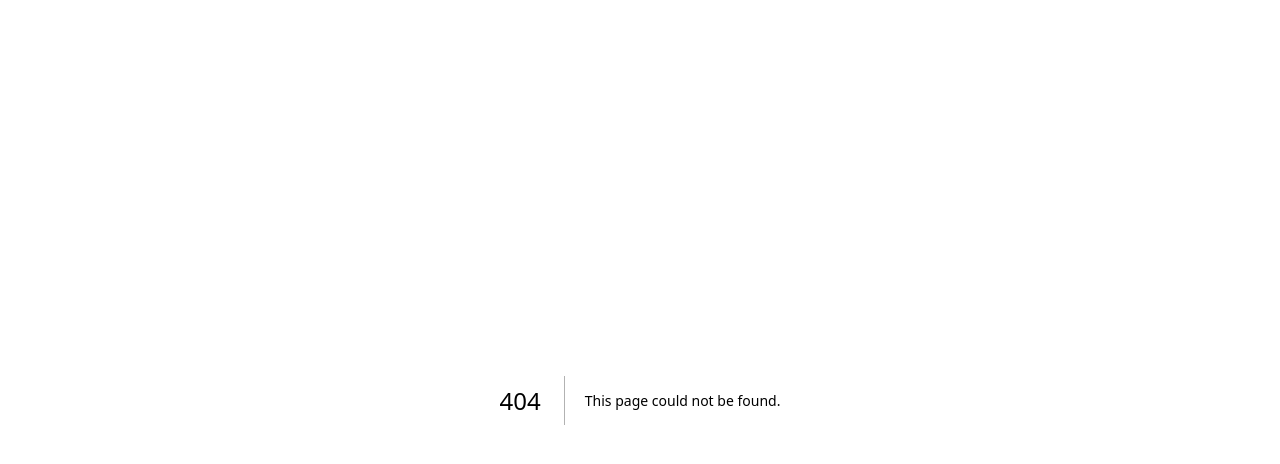
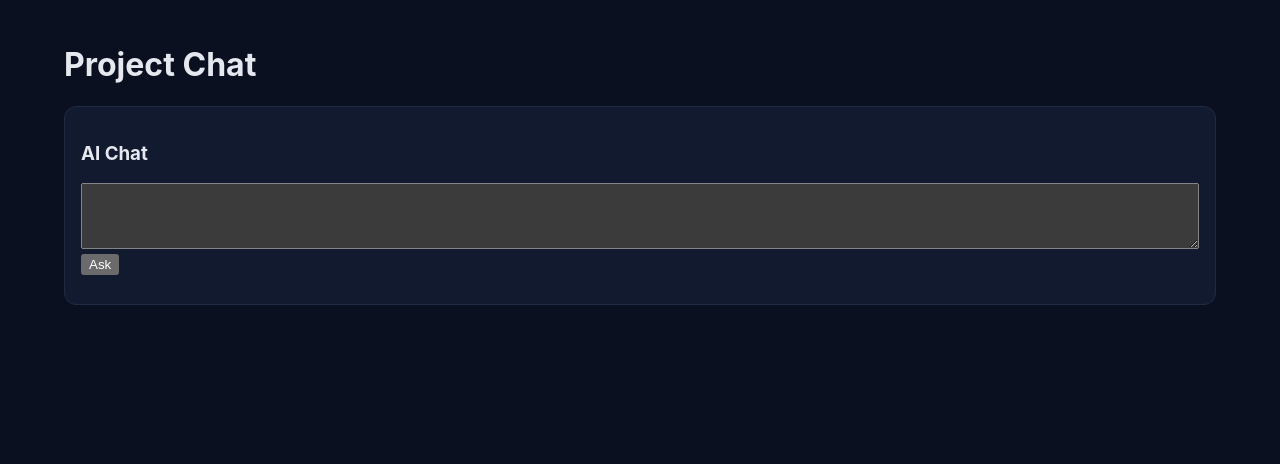
Before and after one commit to Eltaf-azizi/AI-Codebase-Analyzer, a Next.js app in the folder frontend/: page /chat/1 in a window 1280 px wide. Before the commit this address had no page. Shown: the top 464 px of the page. Built offline with nearby package versions, Linux system fonts and the light colour scheme.

Commit message:
working on the chat

```diff
--- /dev/null
+++ b/frontend/app/chat/[projectId]/page.tsx
@@ -0,0 +1,14 @@
+"use client";
+
+import { useParams } from "next/navigation";
+import { ChatPanel } from "../../../components/ChatPanel";
+
+export default function ChatPage() {
+  const { projectId } = useParams<{ projectId: string }>();
+  return (
+    <main className="container">
+      <h1>Project Chat</h1>
+      <ChatPanel projectId={projectId} />
+    </main>
+  );
+}
```
